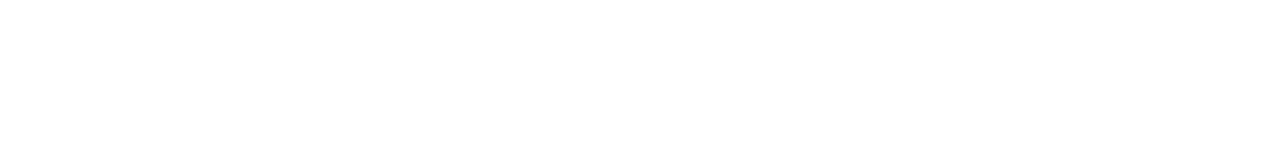
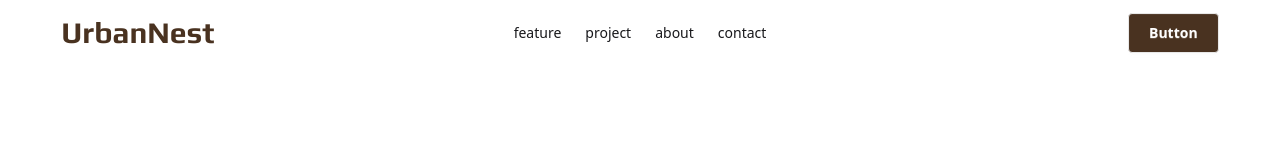
Before and after one commit to rimpakasundi07/UrbanNest-furniture, a plain HTML site: page index.html in a window 1280 px wide. Drawn offline with nearby package versions, Linux system fonts and the light colour scheme.

Commit message:
Implement UrbanNest navigation bar

```diff
--- a/index.html
+++ b/index.html
@@ -13,9 +13,47 @@
 <link rel="preconnect" href="https://fonts.gstatic.com" crossorigin>
 <link href="https://fonts.googleapis.com/css2?family=Play:wght@400;700&display=swap" rel="stylesheet">
 
+<style>
+  .play{
+     font-family: "Play", sans-serif;
+  }
+</style>
+
 </head>
 <body>
+    <!-- Navbar start here -->
+     <div class="navbar bg-base-100 w-11/12 mx-auto">
+  <div class="navbar-start">
+    <div class="dropdown">
+      <div tabindex="0" role="button" class="btn btn-ghost lg:hidden">
+        <svg xmlns="http://www.w3.org/2000/svg" class="h-5 w-5" fill="none" viewBox="0 0 24 24" stroke="currentColor"> <path stroke-linecap="round" stroke-linejoin="round" stroke-width="2" d="M4 6h16M4 12h8m-8 6h16" /> </svg>
+      </div>
+      <ul
+        tabindex="0"
+        class="menu menu-sm dropdown-content bg-base-100 rounded-box z-1 mt-3 w-52 p-2 shadow">
+      <li><a>feature</a></li>
+      <li><a>project</a></li>
+      <li><a>about</a></li>
+      <li><a>contact</a></li>
 
+      </ul>
+    </div>
+    <a class="lg:text-3xl text-xl font-bold text-[#493220] play ">UrbanNest</a>
+  </div>
+  <div class="navbar-center hidden lg:flex">
+    <ul class="menu menu-horizontal px-1">
+      <li><a>feature</a></li>
+      <li><a>project</a></li>
+      <li><a>about</a></li>
+      <li><a>contact</a></li>
+
+    </ul>
+  </div>
+  <div class="navbar-end">
+    <a class="btn  bg-[#493220] text-white px-5 py-2">Button</a>
+  </div>
+</div>
+    <!-- Navbar end here -->
 
 
 </body>
```
Also changed, not shown: tailwind.config.js (added).
